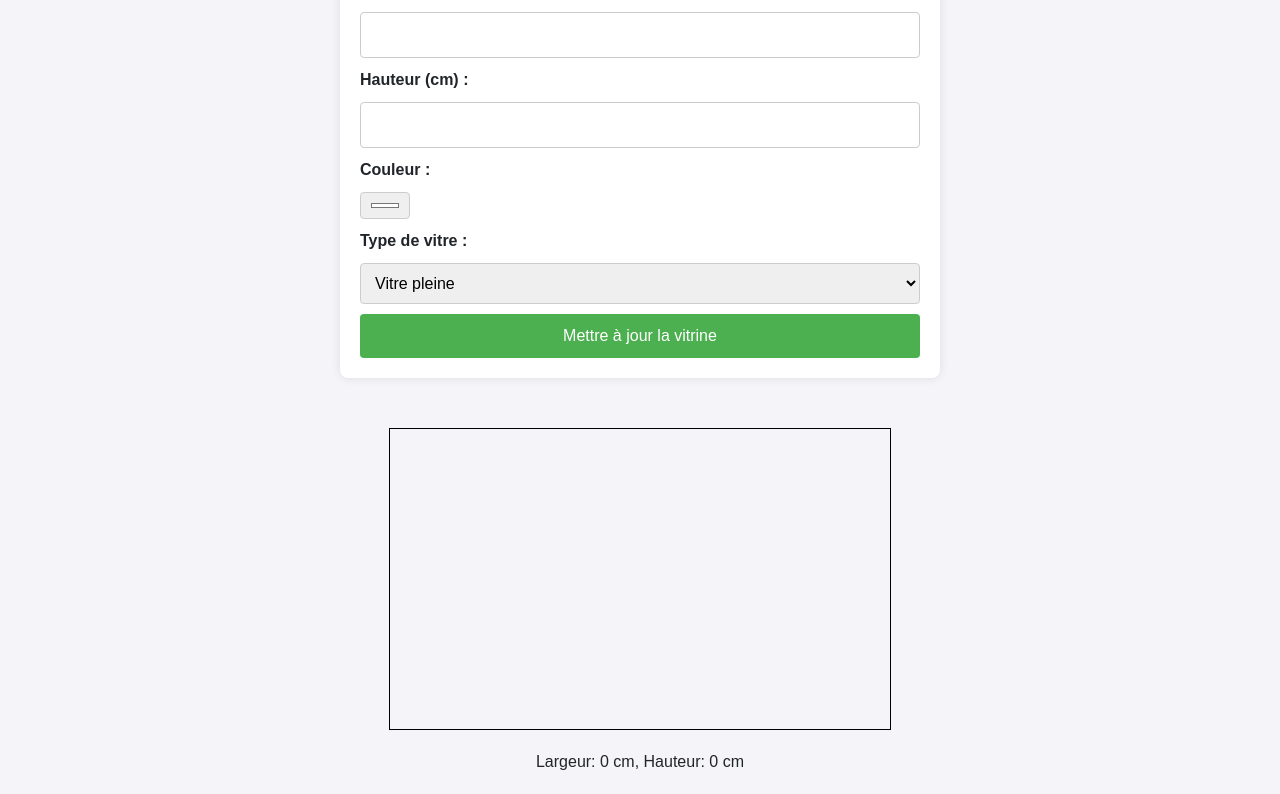
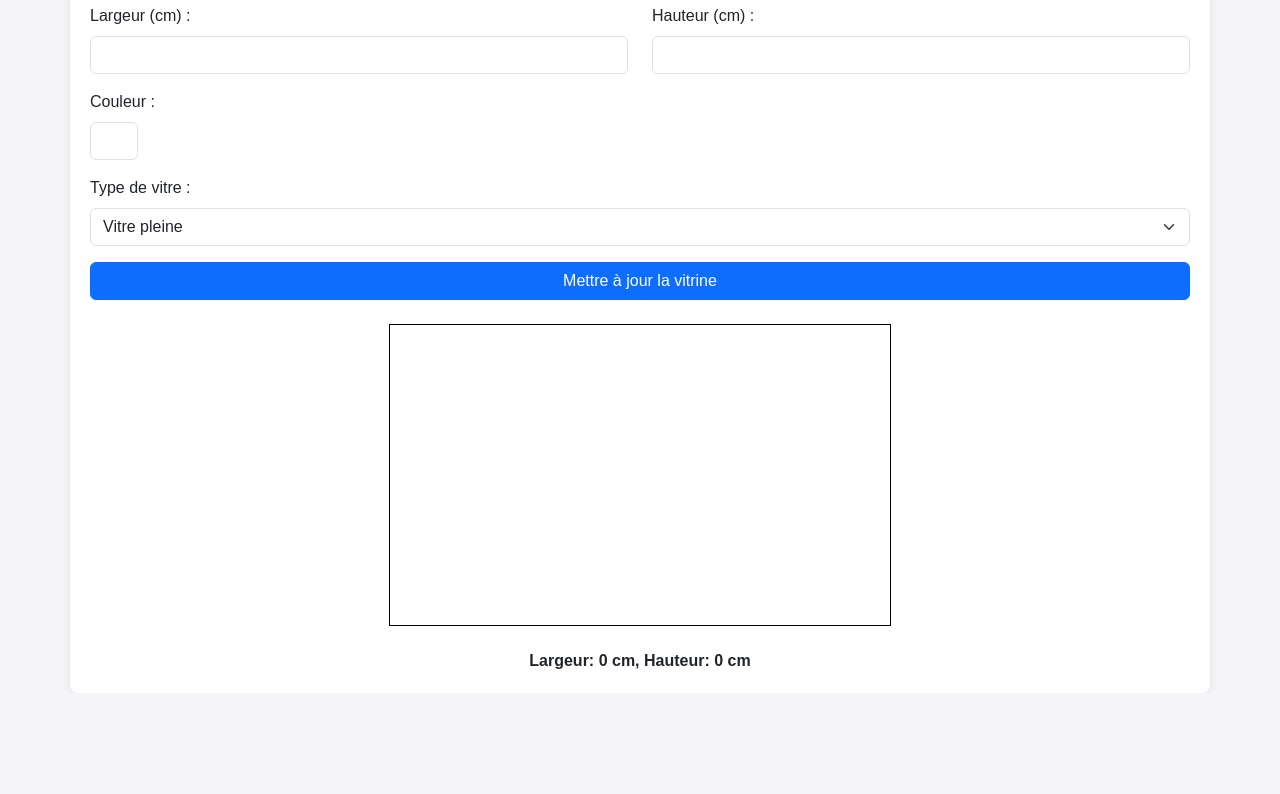
Before and after one commit to Swayup/VERRIERE_PROJET, a website: page index.html in a window 1280 px wide. Shown: the part 118-912 px from the top of the page. After the commit the page ends 811 px from the top, so only its background shows below. Drawn offline with nearby package versions, Linux system fonts and the light colour scheme.

Commit message:
Update index.html

```diff
--- a/index.html
+++ b/index.html
@@ -3,59 +3,38 @@
 <head>
   <meta charset="UTF-8">
   <meta name="viewport" content="width=device-width, initial-scale=1.0">
+  <title>Vitrine Client</title>
+
   <!-- Bootstrap CSS -->
   <link href="https://cdn.jsdelivr.net/npm/bootstrap@5.3.2/dist/css/bootstrap.min.css" rel="stylesheet">
-  <title>Vitrine Client</title>
+
   <style>
     body {
+      background-color: #f4f4f9;
       font-family: Arial, sans-serif;
-      background-color: #f4f4f9;
-      margin: 0;
-      padding: 20px;
-      display: flex;
-      flex-direction: column;
-      align-items: center;
-    }
-
-    h1 {
-      color: #333;
     }
 
     .container {
-      width: 600px;
+      margin-top: 30px;
+      padding: 20px;
       background-color: #fff;
-      padding: 20px;
       box-shadow: 0 0 10px rgba(0, 0, 0, 0.1);
       border-radius: 8px;
-      margin-bottom: 30px;
     }
 
     canvas {
-      display: block;
-      margin: 20px auto;
       border: 1px solid #000;
+      max-width: 100%;
+      height: auto;
     }
 
-    form {
-      display: flex;
-      flex-direction: column;
-      gap: 10px;
-    }
-
-    label {
+    .dimensions {
+      margin-top: 15px;
+      font-size: 16px;
       font-weight: bold;
     }
 
-    input[type="number"], input[type="color"], select {
-      padding: 10px;
-      font-size: 16px;
-      border-radius: 4px;
-      border: 1px solid #ccc;
-    }
-
     button {
-      padding: 10px;
-      font-size: 16px;
       background-color: #4CAF50;
       color: white;
       border: none;
@@ -66,62 +45,61 @@
     button:hover {
       background-color: #45a049;
     }
-
-    .dimensions {
-      display: flex;
-      justify-content: space-between;
-    }
-
-    .dimensions span {
-      font-size: 16px;
-    }
-
-    .type-selector {
-      font-size: 16px;
-    }
-
   </style>
 </head>
 <body>
-  <h1>Vitrine sur mesure</h1>
+  <div class="container">
+    <h1 class="text-center text-primary mb-4">Vitrine sur mesure</h1>
 
     <!-- Formulaire pour choisir les caractéristiques de la vitre -->
-  <div class="container">
     <form id="vitrineForm">
-      <label for="width">Largeur (cm) :</label>
-      <input type="number" id="width" name="width" min="50" max="500" required>
+      <div class="row mb-3">
+        <div class="col-md-6">
+          <label for="width" class="form-label">Largeur (cm) :</label>
+          <input type="number" id="width" name="width" min="50" max="500" class="form-control" required>
+        </div>
+        <div class="col-md-6">
+          <label for="height" class="form-label">Hauteur (cm) :</label>
+          <input type="number" id="height" name="height" min="50" max="500" class="form-control" required>
+        </div>
+      </div>
 
-      <label for="height">Hauteur (cm) :</label>
-      <input type="number" id="height" name="height" min="50" max="500" required>
+      <div class="mb-3">
+        <label for="color" class="form-label">Couleur :</label>
+        <input type="color" id="color" name="color" value="#FFFFFF" class="form-control form-control-color">
+      </div>
 
-      <label for="color">Couleur :</label>
-      <input type="color" id="color" name="color" value="#FFFFFF">
-
-      <label for="type" class="type-selector">Type de vitre :</label>
-      <select id="type" name="type">
+      <div class="mb-3">
+        <label for="type" class="form-label">Type de vitre :</label>
+        <select id="type" name="type" class="form-select">
           <option value="full">Vitre pleine</option>
           <option value="middle-bar">Vitre avec barre au centre</option>
           <option value="four-panels">Vitre avec 4 parties</option>
         </select>
-
-      <button type="submit">Mettre à jour la vitrine</button>
-    </form>
       </div>
 
+      <button type="submit" class="btn btn-primary w-100">Mettre à jour la vitrine</button>
+    </form>
+
     <!-- Canvas pour afficher la vitre -->
-  <canvas id="glassPreview" width="500" height="300"></canvas>
+    <div class="text-center mt-4">
+      <canvas id="glassPreview" width="500" height="300" class="img-fluid"></canvas>
+    </div>
 
-  <div class="dimensions">
+    <!-- Dimensions affichées -->
+    <div class="dimensions text-center mt-3">
       <span id="dimensionDisplay">Largeur: 0 cm, Hauteur: 0 cm</span>
     </div>
+  </div>
 
+  <!-- Bootstrap JS -->
+  <script src="https://cdn.jsdelivr.net/npm/bootstrap@5.3.2/dist/js/bootstrap.bundle.min.js"></script>
   <script>
     const form = document.getElementById('vitrineForm');
     const canvas = document.getElementById('glassPreview');
     const ctx = canvas.getContext('2d');
     const dimensionDisplay = document.getElementById('dimensionDisplay');
 
-    // Fonction pour mettre à jour l'affichage de la vitre
     function updatePreview(data) {
       const { width, height, color, type } = data;
 
@@ -133,45 +111,34 @@
 
       // Dessiner la vitre
       if (type === 'full') {
-        // Vitre pleine
         ctx.fillRect(50, 50, width, height);
       } else if (type === 'middle-bar') {
-        // Vitre avec barre au centre
-        ctx.fillRect(50, 50, width, height / 2); // Partie supérieure
-        ctx.fillRect(50, 50 + height / 2, width, height / 2); // Partie inférieure
-
-        // Ajouter la barre noire au centre
-        const middleY = 50 + height / 2 - 10;
+        ctx.fillRect(50, 50, width, height / 2);
+        ctx.fillRect(50, 50 + height / 2, width, height / 2);
         ctx.fillStyle = 'black';
-        ctx.fillRect(50, middleY, width, 20);
+        ctx.fillRect(50, 50 + height / 2 - 10, width, 20);
       } else if (type === 'four-panels') {
-        // Vitre avec 4 parties égales
         const panelWidth = width / 2;
         const panelHeight = height / 2;
-        ctx.fillRect(50, 50, panelWidth, panelHeight); // Panneau supérieur gauche
-        ctx.fillRect(50 + panelWidth, 50, panelWidth, panelHeight); // Panneau supérieur droit
-        ctx.fillRect(50, 50 + panelHeight, panelWidth, panelHeight); // Panneau inférieur gauche
-        ctx.fillRect(50 + panelWidth, 50 + panelHeight, panelWidth, panelHeight); // Panneau inférieur droit
+        ctx.fillRect(50, 50, panelWidth, panelHeight);
+        ctx.fillRect(50 + panelWidth, 50, panelWidth, panelHeight);
+        ctx.fillRect(50, 50 + panelHeight, panelWidth, panelHeight);
+        ctx.fillRect(50 + panelWidth, 50 + panelHeight, panelWidth, panelHeight);
       }
 
-      // Afficher les dimensions dans la page
       dimensionDisplay.textContent = `Largeur: ${width} cm, Hauteur: ${height} cm`;
     }
 
-    // Gérer la soumission du formulaire
     form.addEventListener('submit', (e) => {
-      e.preventDefault(); // Empêcher le rechargement de la page
+      e.preventDefault();
 
-      // Récupérer les données du formulaire
       const width = parseInt(document.getElementById('width').value);
       const height = parseInt(document.getElementById('height').value);
       const color = document.getElementById('color').value;
       const type = document.getElementById('type').value;
 
-      // Mettre à jour l'affichage de la vitre avec les nouvelles données
       updatePreview({ width, height, color, type });
     });
   </script>
-
 </body>
 </html>
```
Lines whose indentation alone changed are shown as unchanged.
